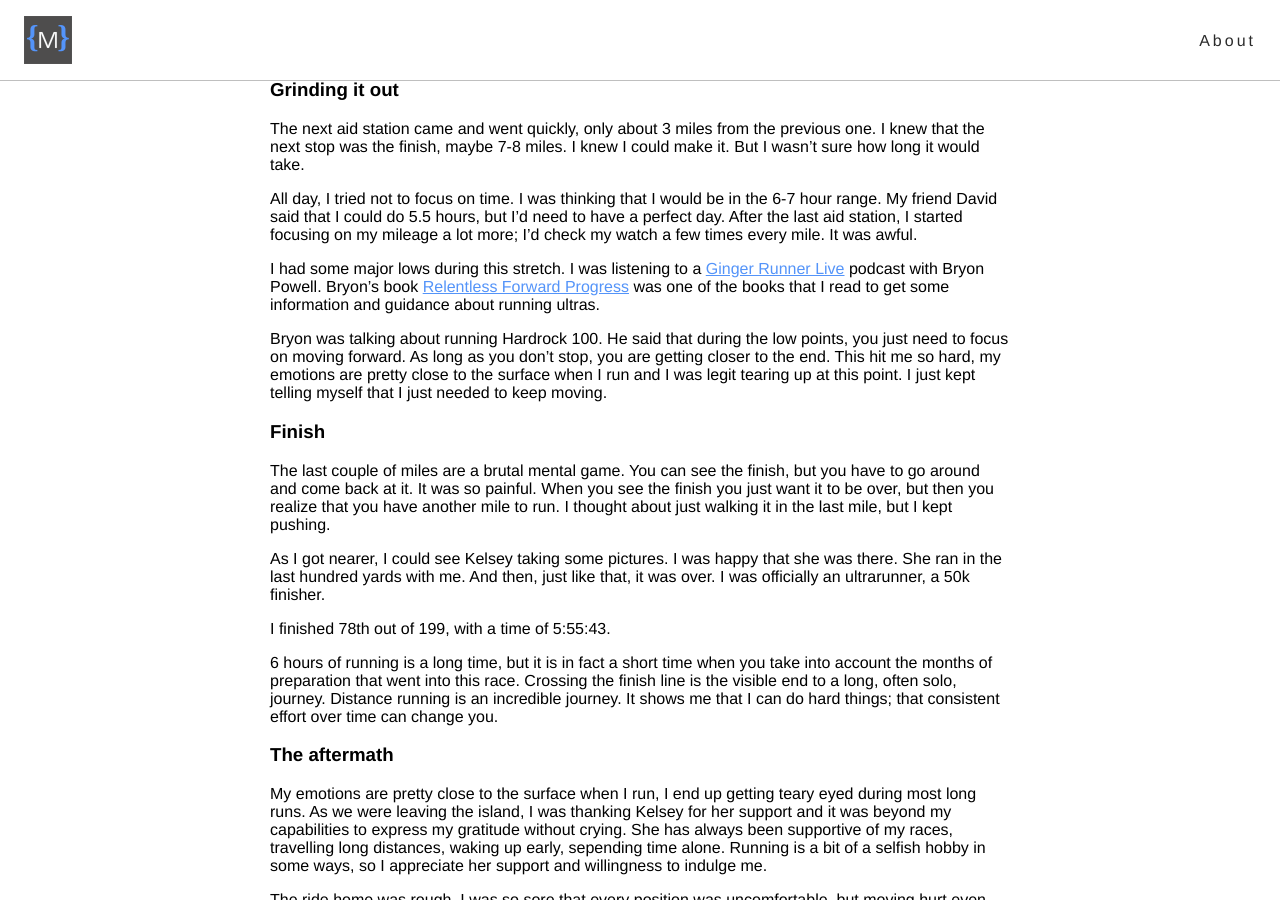
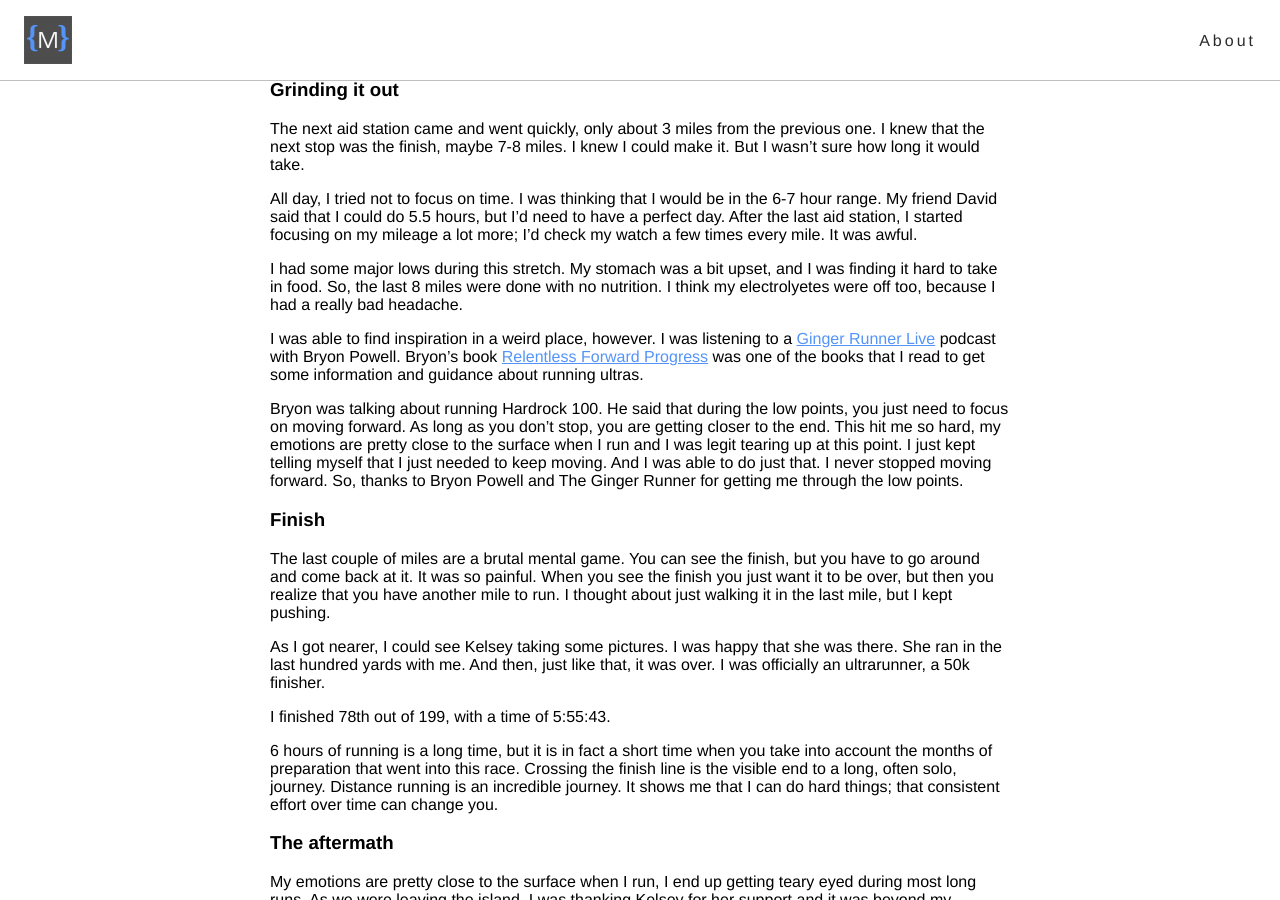
Before and after one commit to mattyb678/mattyb678.github.io, a Jekyll site: the page built from _posts/2015-11-15-antelope-island-50k.md, in a window 1280 px wide and 900 px high, scrolled down 6041 px. Built offline with Jekyll 4.4.1, drawn with Linux system fonts in a browser that asks for light colours; nearby versions of some CDN libraries; comment, search, counter and statistics services are not loaded.

Commit message:
Updated the race report

```diff
--- a/_posts/2015-11-15-antelope-island-50k.md
+++ b/_posts/2015-11-15-antelope-island-50k.md
@@ -96,9 +96,11 @@ The next aid station came and went quickly, only about 3 miles from the previous
 
 All day, I tried not to focus on time. I was thinking that I would be in the 6-7 hour range. My friend David said that I could do 5.5 hours, but I'd need to have a perfect day. After the last aid station, I started focusing on my mileage a lot more; I'd check my watch a few times every mile. It was awful.
 
-I had some major lows during this stretch. I was listening to a [Ginger Runner Live](http://gingerrunner.com/category/gingerrunnerlive/) podcast with Bryon Powell. Bryon's book [Relentless Forward Progress](http://www.amazon.com/Relentless-Forward-Progress-Running-Ultramarathons/dp/1891369903) was one of the books that I read to get some information and guidance about running ultras.
+I had some major lows during this stretch. My stomach was a bit upset, and I was finding it hard to take in food. So, the last 8 miles were done with no nutrition. I think my electrolyetes were off too, because I had a really bad headache.
 
-Bryon was talking about running Hardrock 100. He said that during the low points, you just need to focus on moving forward. As long as you don't stop, you are getting closer to the end. This hit me so hard, my emotions are pretty close to the surface when I run and I was legit tearing up at this point. I just kept telling myself that I just needed to keep moving.
+I was able to find inspiration in a weird place, however. I was listening to a [Ginger Runner Live](http://gingerrunner.com/category/gingerrunnerlive/) podcast with Bryon Powell. Bryon's book [Relentless Forward Progress](http://www.amazon.com/Relentless-Forward-Progress-Running-Ultramarathons/dp/1891369903) was one of the books that I read to get some information and guidance about running ultras.
+
+Bryon was talking about running Hardrock 100. He said that during the low points, you just need to focus on moving forward. As long as you don't stop, you are getting closer to the end. This hit me so hard, my emotions are pretty close to the surface when I run and I was legit tearing up at this point. I just kept telling myself that I just needed to keep moving. And I was able to do just that. I never stopped moving forward. So, thanks to Bryon Powell and The Ginger Runner for getting me through the low points.
 
 ### Finish
 
```
